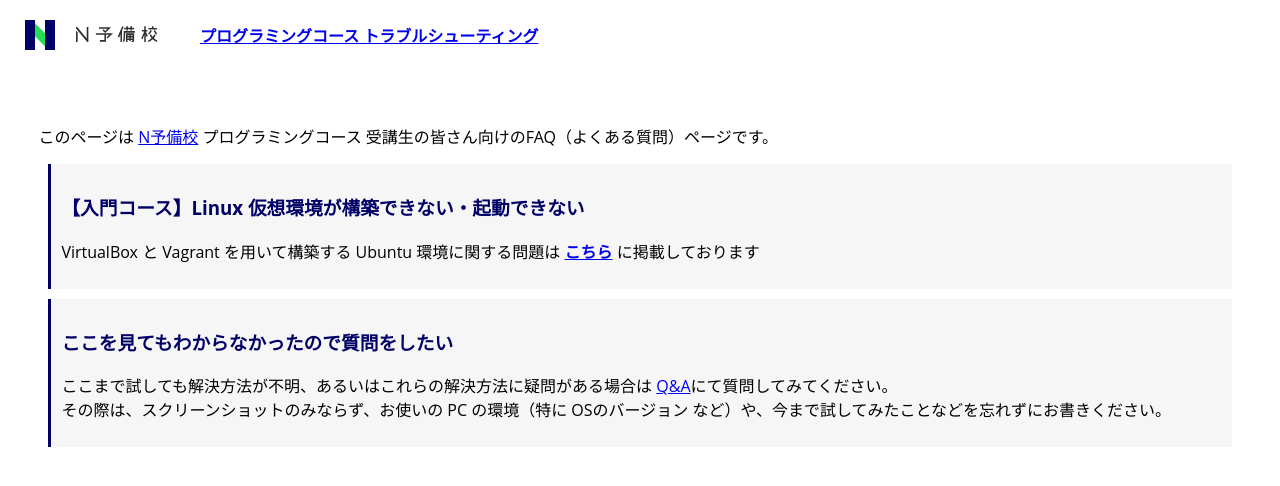
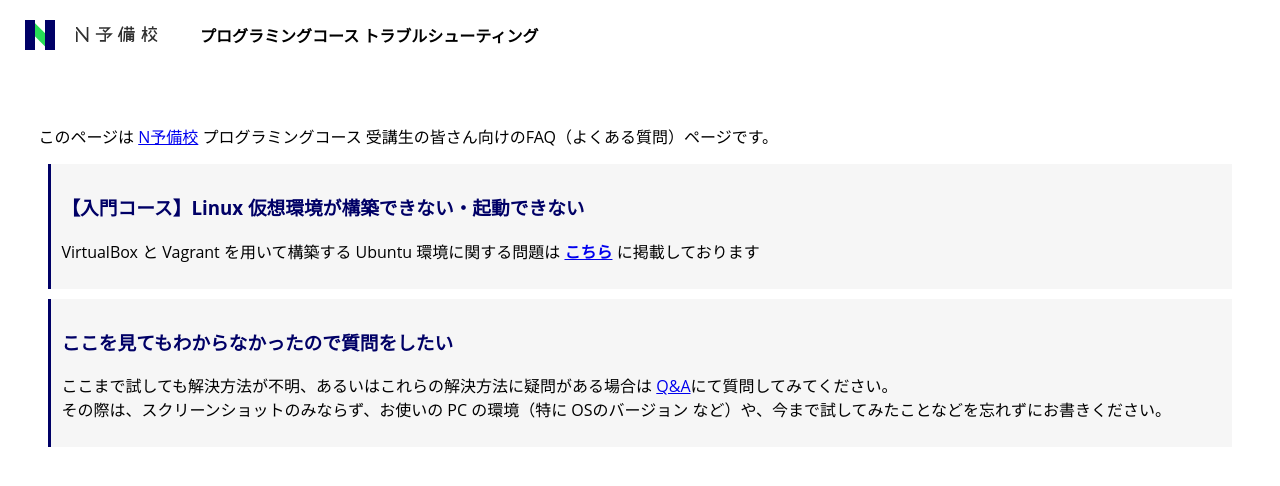
Before and after one commit to progedu/intro-curriculum-faq, a plain HTML site: page index.html in a window 1280 px wide. Drawn offline with Linux system fonts and the light colour scheme.

Commit message:
update CSS

```diff
--- a/css/common.css
+++ b/css/common.css
@@ -53,6 +53,11 @@ body{
     font-weight: Bold;
 }
 
+.navtext a{
+    color: #000;
+    text-decoration: none;
+}
+
 .header{
     background-image: url("../img/vagrant-bg.jpg");
     height:25vh;
```
